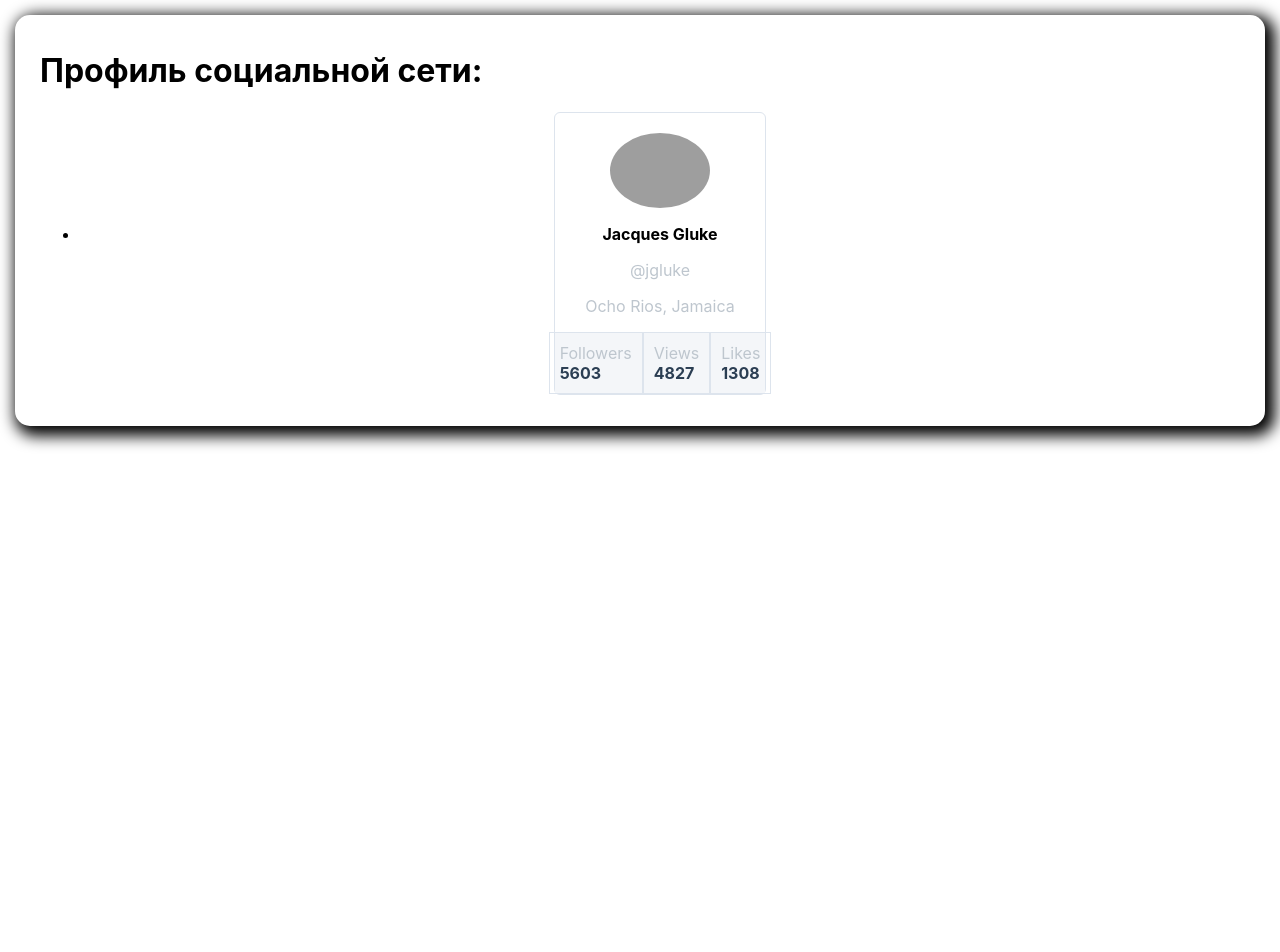
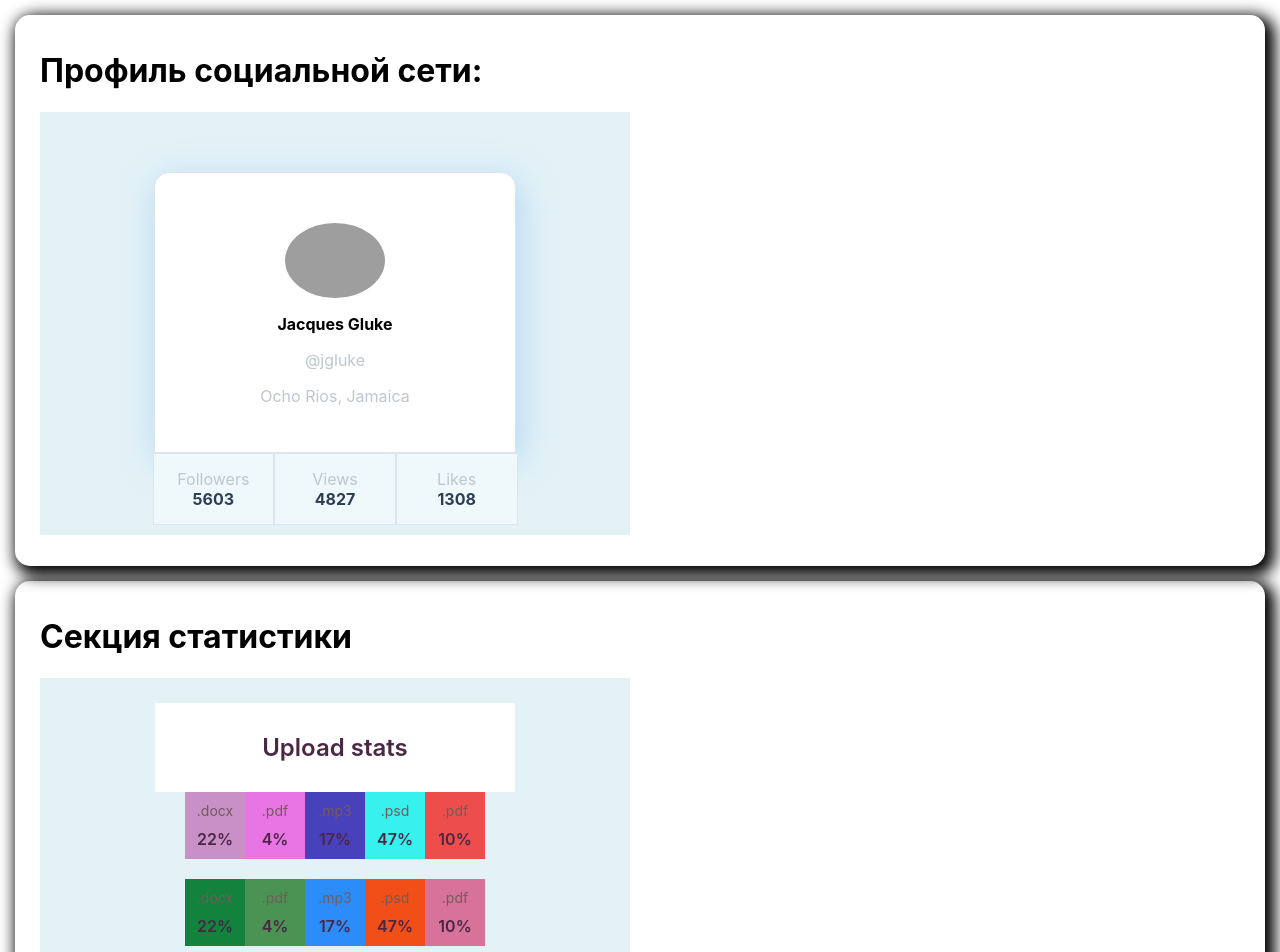
Before and after one commit to smaltsev-v/goit-react-hw-01-components, a React (Create React App) app in the folder my-app/: page / in a window 1280 px wide. Shown: the top 952 px of the page. Before the commit the page ends 800 px from the top, so only its background shows below. Built offline with nearby package versions, Linux system fonts and the light colour scheme; grey boxes are pictures that could not be loaded.

Commit message:
add /components/Statistics

```diff
--- a/my-app/src/App.js
+++ b/my-app/src/App.js
@@ -1,18 +1,28 @@
 
 
-// import Profile from './components/Profile/Profile'
-// import user from './user.json'
+//component
+
 import Container from './components/Container/Container'
 import ProfileList from "./components/Profile/ProfileList"
+import Statistics from './components/Statistics/Statistics'
 
 //file
-import users from './user.json';
+import users from './Data/user.json';
+import data from './Data/data.json'
 
 export default function App() {
     return (
+        <div className="App">
         <Container title= "Профиль социальной сети:">
             <ProfileList items={users} />
         </Container>
+        <Container title= "Секция статистики">
+                <Statistics title="Upload stats" stats={data} />
+                <Statistics stats={data} />
+        </Container>
+        </div>
+
+
 
     );
 }
--- /dev/null
+++ b/my-app/src/Data/data.json
@@ -0,0 +1,7 @@
+[
+  { "id": "id-1", "label": ".docx", "percentage": 22 },
+  { "id": "id-2", "label": ".pdf", "percentage": 4 },
+  { "id": "id-3", "label": ".mp3", "percentage": 17 },
+  { "id": "id-4", "label": ".psd", "percentage": 47 },
+  { "id": "id-5", "label": ".pdf", "percentage": 10 }
+]
--- a/my-app/src/components/Profile/Profile.css
+++ b/my-app/src/components/Profile/Profile.css
@@ -1,16 +1,24 @@
+ul {
+  list-style: none;
+  padding: 0px;
+}
 p {
   text-align: center;
 }
-
 .profile {
-  display: block;
-  width: 210px;
-  margin-left: auto;
-  margin-right: auto;
-  align-self: start;
+  padding: 10px;
+  width: 570px;
+  background-color: #e3f2f7;
+}
+.description {
+  width: 300px;
+  height: 100%;
+  padding: 30px;
+  margin: 50px auto 0;
+  background: #fff;
+  border-radius: 15px 15px 0 0;
+  box-shadow: 4px 8px 35px 0 rgb(108 178 232 / 41%);
   border: 1px solid #dde4ed;
-  border-radius: 6px;
-  background-color: #fff;
 }
 
 .avatar {
@@ -37,17 +45,25 @@ p {
 .stats {
   display: flex;
 
-  justify-content: center;
-
+  justify-content: space-between;
+  width: 365px;
   list-style: none;
-  background-color: #f4f6f9;
-  margin: 0;
+  margin: 0 auto;
   padding: 0;
+  border-radius: 0 0 15px 15px;
 }
 
 .StatItem {
+  padding: 10px;
+
+  display: flex;
+
+  flex-direction: column;
+  width: 33.33333%;
+  padding: 15px;
   border: 1px solid #dde4ed;
-  padding: 10px;
+  text-align: center;
+  background-color: #eff8fb;
 }
 .label {
   display: block;
--- /dev/null
+++ b/my-app/src/components/Statistics/Statistics.js
@@ -0,0 +1,50 @@
+import PropTypes from "prop-types";
+import styles from'./Statistics.module.css'
+
+const Statistics = ({ title, stats }) => {
+  return (
+    <section className={styles.statistics}>
+      {title && <h2 className={styles.title}>{title}</h2>}
+
+      <ul className={styles.statList}>
+        {stats.map(({ id, label, percentage }) => {
+          const getRandom = (min, max) => {
+            return Math.ceil(Math.random() * (max - min) + min);
+          };
+          return (
+            <li
+              key={id}
+              className={styles.item}
+              style={{
+                backgroundColor: `rgb(${getRandom(0, 255)}, ${getRandom(
+                  0,
+                  255
+                )}, ${getRandom(0, 255)})`,
+              }}
+            >
+              <span className={styles.label}>{label}</span>
+              <span className={styles.percentage}>{percentage}%</span>
+            </li>
+          );
+        })}
+      </ul>
+    </section>
+  );
+};
+
+Statistics.defaultProps = {
+  title: "",
+};
+
+Statistics.propTypes = {
+  title: PropTypes.string,
+  stats: PropTypes.arrayOf(
+    PropTypes.shape({
+      id: PropTypes.string.isRequired,
+      label: PropTypes.string.isRequired,
+      percentage: PropTypes.number.isRequired,
+    })
+  ).isRequired,
+};
+
+export default Statistics;
--- /dev/null
+++ b/my-app/src/components/Statistics/Statistics.module.css
@@ -0,0 +1,41 @@
+.statistics {
+  padding: 10px;
+  width: 570px;
+  background-color: #e3f2f7;
+}
+.title {
+  width: 300px;
+  height: 100%;
+  padding: 30px;
+  margin: 15px auto 0;
+  background: #fff;
+  display: block;
+  font-size: 24px;
+  font-weight: 600;
+  color: #4b2746;
+  text-align: center;
+}
+.statList {
+  display: flex;
+  justify-content: space-between;
+  width: 300px;
+  list-style: none;
+  margin: 0 auto;
+  padding: 0;
+}
+.item {
+  display: flex;
+  flex-direction: column;
+  width: calc(100% / 4);
+  padding: 10px;
+  text-align: center;
+}
+.label {
+  margin-bottom: 10px;
+  font-size: 14px;
+  color: #735b5b;
+}
+.percentage {
+  color: #4b2746;
+  font-weight: 600;
+}
```
Also changed, not shown: my-app/src/Data/user.json (renamed from my-app/src/user.json).
